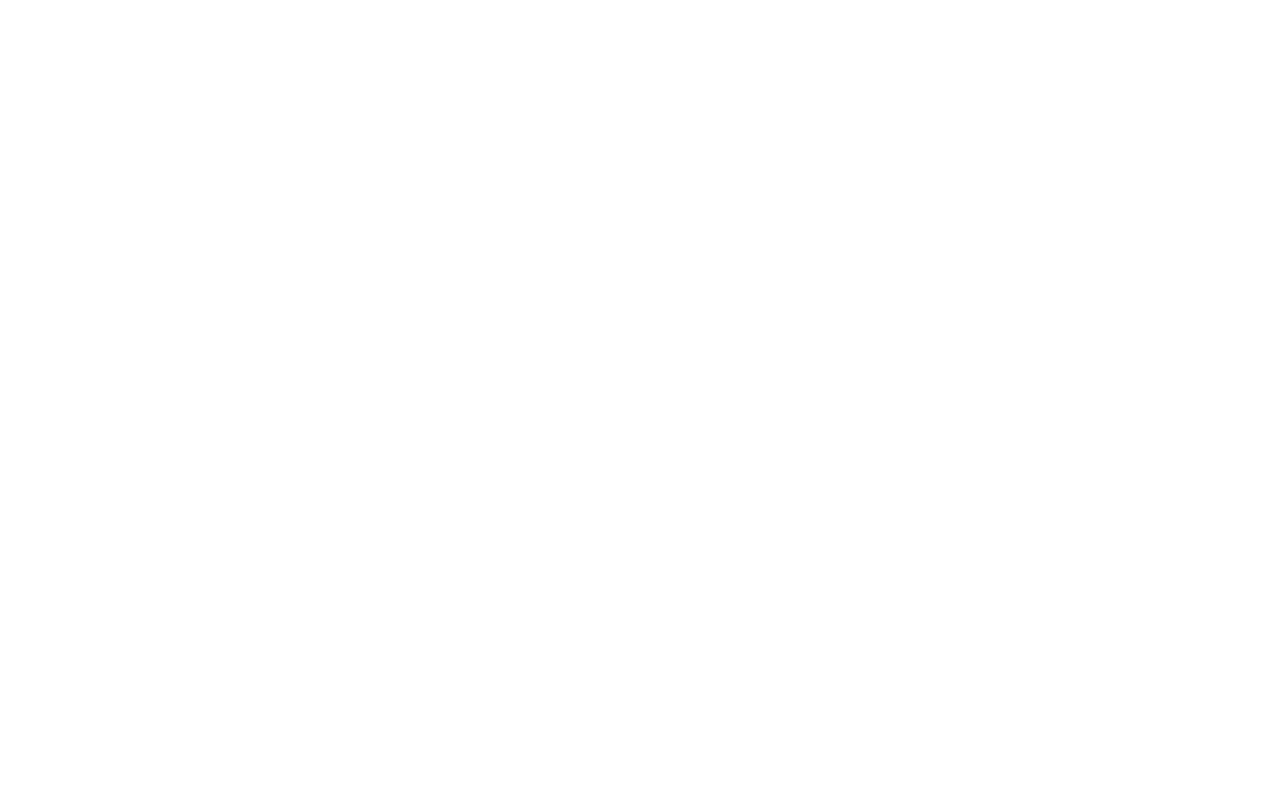
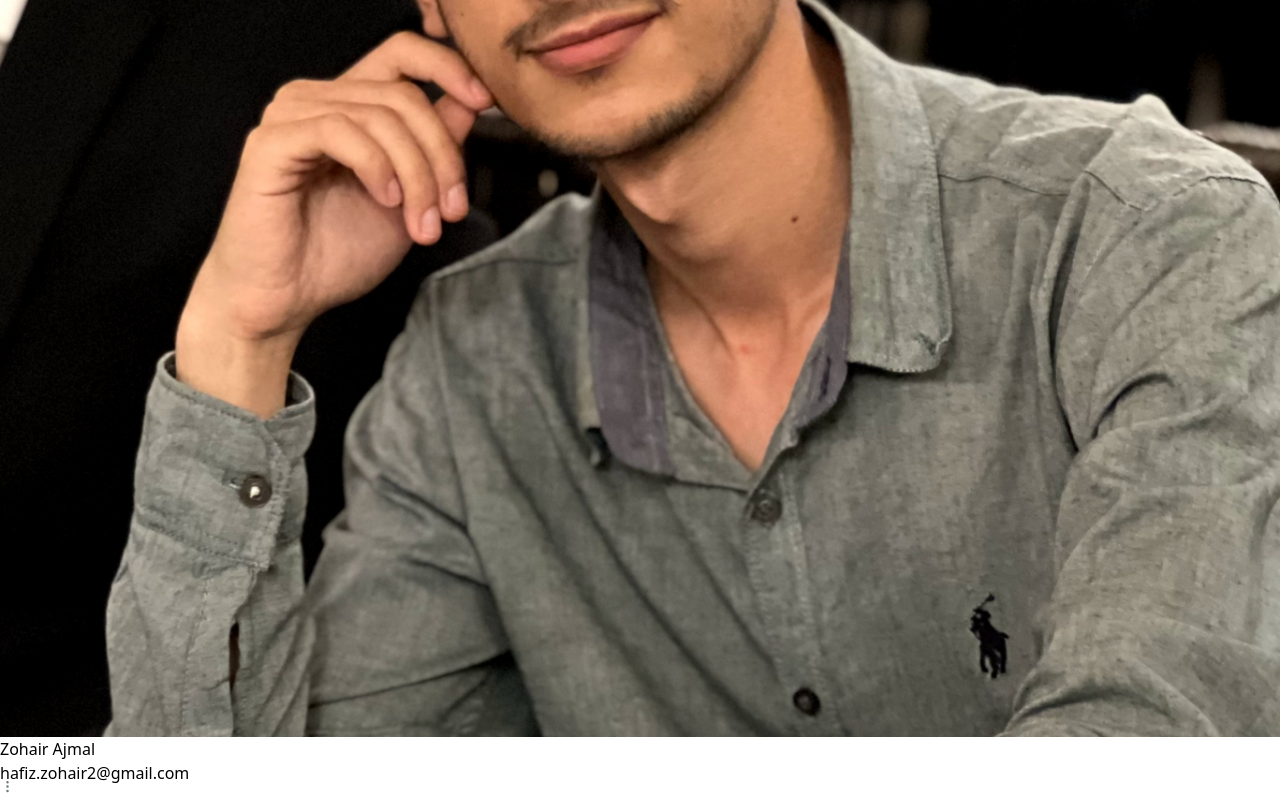
Before and after one commit to zohair636/To-Do-App-Firebase, a React (Vite) app: page /Home in a window 1280 px wide. Shown: the part 855-1655 px from the top of the page. Before the commit the page ends 800 px from the top, so only its background shows below. Built offline with nearby package versions, Linux system fonts and the light colour scheme.

Commit message:
user profile added in sidebar

```diff
--- a/src/Components/SideBar/Sidebar.jsx
+++ b/src/Components/SideBar/Sidebar.jsx
@@ -1,5 +1,6 @@
 import { useState } from "react";
 import { SideBarHelperFunction } from "../../Helper/SideBarHelper/SideBarHelperFunction";
+import ProfileImage from "../../assets/My Pic.jpg";
 
 const Sidebar = () => {
   const [sideBar, setSideBar] = useState([SideBarHelperFunction()]);
@@ -13,11 +14,7 @@ const Sidebar = () => {
   };
 
   return (
-    <div
-      className="fixed top-0 bottom-0 left-0 bg-white border border-neutral-200 hover:w-52 m-2 rounded-xl shadow-lg"
-      onMouseEnter={() => setIsHover(true)}
-      onMouseLeave={() => setIsHover(false)}
-    >
+    <div className="fixed top-0 bottom-0 left-0 bg-white border border-neutral-200 w-60 m-2 rounded-xl shadow-lg">
       {sideBar.map((items) => {
         return (
           <div key={items?.id}>
@@ -49,14 +46,21 @@ const Sidebar = () => {
                         }`}
                       />
                       <ul
-                        className={`flex ${
-                          isHover ? "justify-start" : "justify-center"
-                        } items-center cursor-pointer hover:bg-neutral-100 hover:duration-300 duration-300 p-1 rounded-md`}
+                        className={`flex justify-start items-center cursor-pointer hover:bg-neutral-100 hover:duration-300 duration-300 p-1 rounded-md`}
                       >
                         <p className="px-2">{dashboard?.icon}</p>
-                        <li className="text-neutral-600 font-semibold px-3">
-                          {isHover ? dashboard?.title : null}
+                        <li
+                          className="text-neutral-600 font-semibold px-3"
+                          onMouseEnter={() => setIsHover(true)}
+                          onMouseLeave={() => setIsHover(false)}
+                        >
+                          {dashboard?.title}
                         </li>
+                        {isHover && (
+                          <p className="bg-neutral-600 text-white p-1">
+                            {dashboard?.title}
+                          </p>
+                        )}
                       </ul>
                     </>
                   )}
@@ -72,15 +76,33 @@ const Sidebar = () => {
                 }`}
               />
               <div
-                className={`flex ${
-                  isHover ? "justify-start" : "justify-center"
-                } items-center absolute bottom-16 hover:bg-neutral-100 hover:duration-300 duration-300 p-1 m-3 pr-14 rounded-md cursor-pointer`}
+                className={`flex justify-start items-center absolute bottom-16 hover:bg-neutral-100 hover:duration-300 duration-300 p-1 m-3 pr-14 rounded-md cursor-pointer`}
                 onClick={() => setActiveMenu(items?.setting?.title)}
               >
                 <p className="px-2">{items?.setting?.icon}</p>
                 <p className="text-neutral-600 font-semibold px-3">
-                  {isHover ? items?.setting?.title : null}
+                  {items?.setting?.title}
                 </p>
+              </div>
+              <div className="flex justify-start items-center absolute bottom-0 m-3">
+                <img
+                  src={ProfileImage}
+                  alt="image"
+                  className="w-10 h-10 rounded-full mx-2"
+                />
+                <div className="flex justify-between items-start">
+                  <div>
+                    <p className="text-neutral-600 font-semibold px-3">
+                      Zohair Ajmal
+                    </p>
+                    <p className="text-neutral-600 text-xs font-semibold px-3">
+                      hafiz.zohair2@gmail.com
+                    </p>
+                  </div>
+                  <div className="absolute right-0 bottom-4 cursor-pointer">
+                    <sup>{items?.profile?.icon}</sup>
+                  </div>
+                </div>
               </div>
             </>
           </div>
--- a/src/Helper/SideBarHelper/SideBarHelperFunction.jsx
+++ b/src/Helper/SideBarHelper/SideBarHelperFunction.jsx
@@ -5,6 +5,7 @@ import {
   Users,
   UserRoundPlus,
   CircleUser,
+  EllipsisVertical,
 } from "lucide-react";
 import { commonText, sideBarText } from "../../Global/text";
 import { iconsColor } from "../../Global/colors";
@@ -53,6 +54,11 @@ const SideBarHelperFunction = () => ({
     title: sideBarText.SETTINGS_LABEL,
     icon: <Settings size={20} color={iconsColor.ACTIVE_ICON_COLOR} />,
   },
+  profile: {
+    id: crypto.randomUUID(),
+    title: sideBarText.USER_PROFILE_LABEL,
+    icon: <EllipsisVertical size={15} color={iconsColor.ACTIVE_ICON_COLOR} />
+  },
 });
 
 export { SideBarHelperFunction };
```
Also changed, not shown: src/assets/My Pic.jpg (added).
